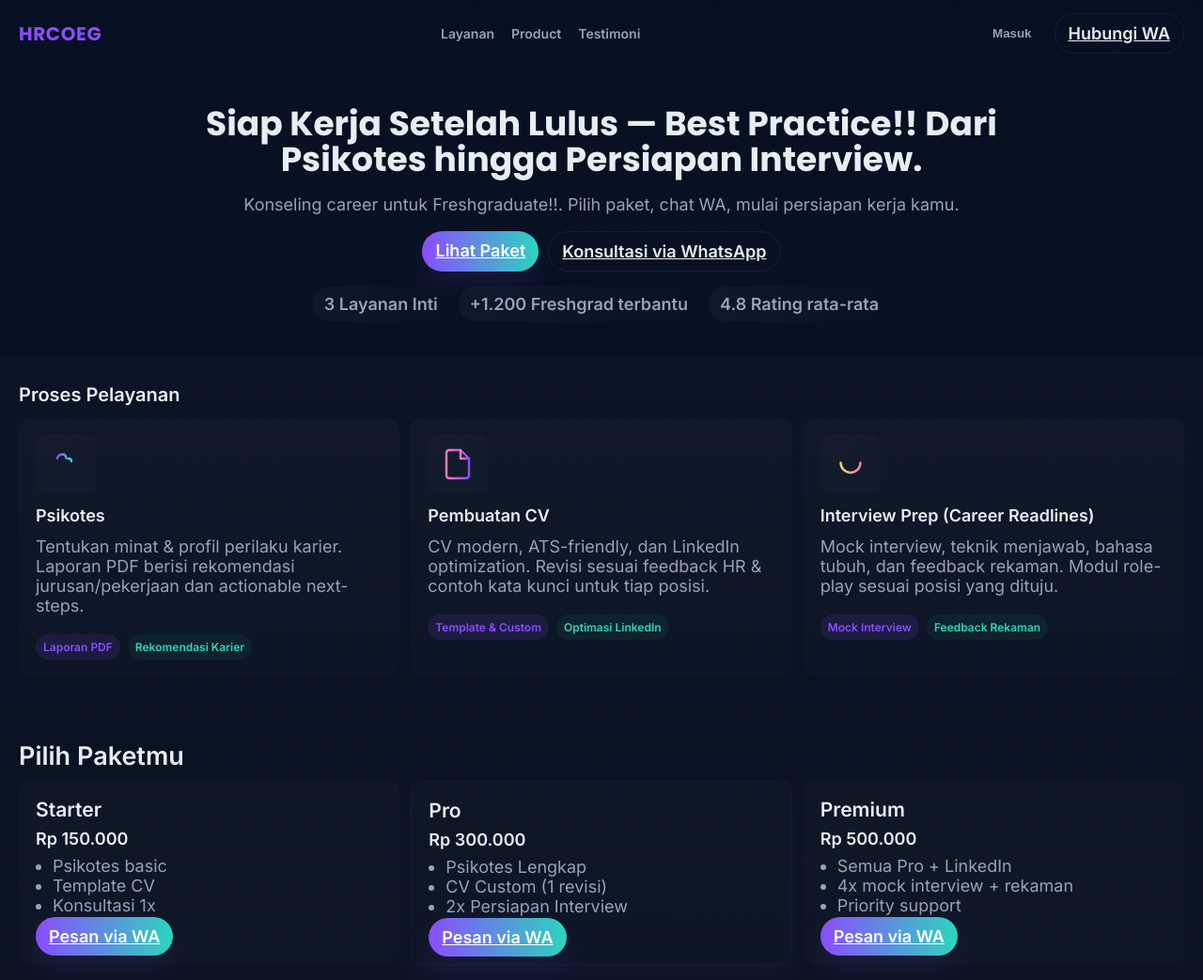
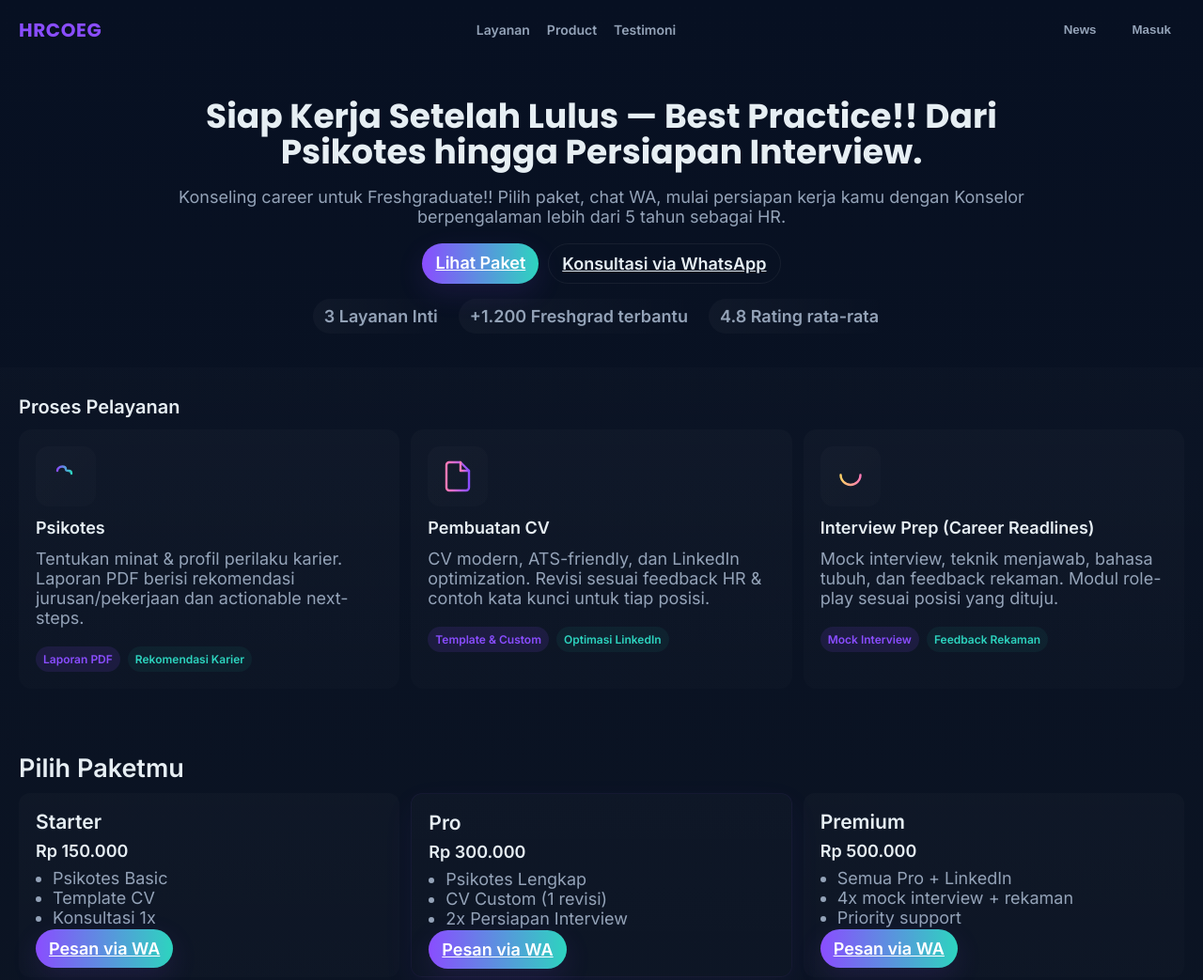
Before and after one commit to anggerpriad/HRCOEG-V2, a plain HTML site: page index.html in a window 1280 px wide. Shown: the top 1043 px of the page at 94% size. Drawn offline with Linux system fonts and the light colour scheme.

Commit message:
Update index.html

```diff
--- a/index.html
+++ b/index.html
@@ -16,8 +16,8 @@
       <a href="#testimoni">Testimoni</a>
     </nav>
     <div class="nav-cta">
+      <button class="btn ghost" id="loginBtn">News</button>
       <button class="btn ghost" id="loginBtn">Masuk</button>
-      <a class="btn outline" id="waHeader" href="#">Hubungi WA</a>
     </div>
   </header>
 
@@ -26,7 +26,7 @@
     <section class="hero">
       <div class="hero-center">
         <h1>Siap Kerja Setelah Lulus — Best Practice!! Dari Psikotes hingga Persiapan Interview.</h1>
-        <p class="muted">Konseling career untuk Freshgraduate!!. Pilih paket, chat WA, mulai persiapan kerja kamu.</p>
+        <p class="muted">Konseling career untuk Freshgraduate!! Pilih paket, chat WA, mulai persiapan kerja kamu dengan Konselor berpengalaman lebih dari 5 tahun sebagai HR.</p>
         <div class="hero-ctas">
           <a class="btn primary" href="#paket">Lihat Paket</a>
           <a class="btn outline" id="waHero" href="#">Konsultasi via WhatsApp</a>
@@ -104,7 +104,7 @@
           <h3>Starter</h3>
           <p class="price">Rp 150.000</p>
           <ul>
-            <li>Psikotes basic</li>
+            <li>Psikotes Basic</li>
             <li>Template CV</li>
             <li>Konsultasi 1x</li>
           </ul>
```
